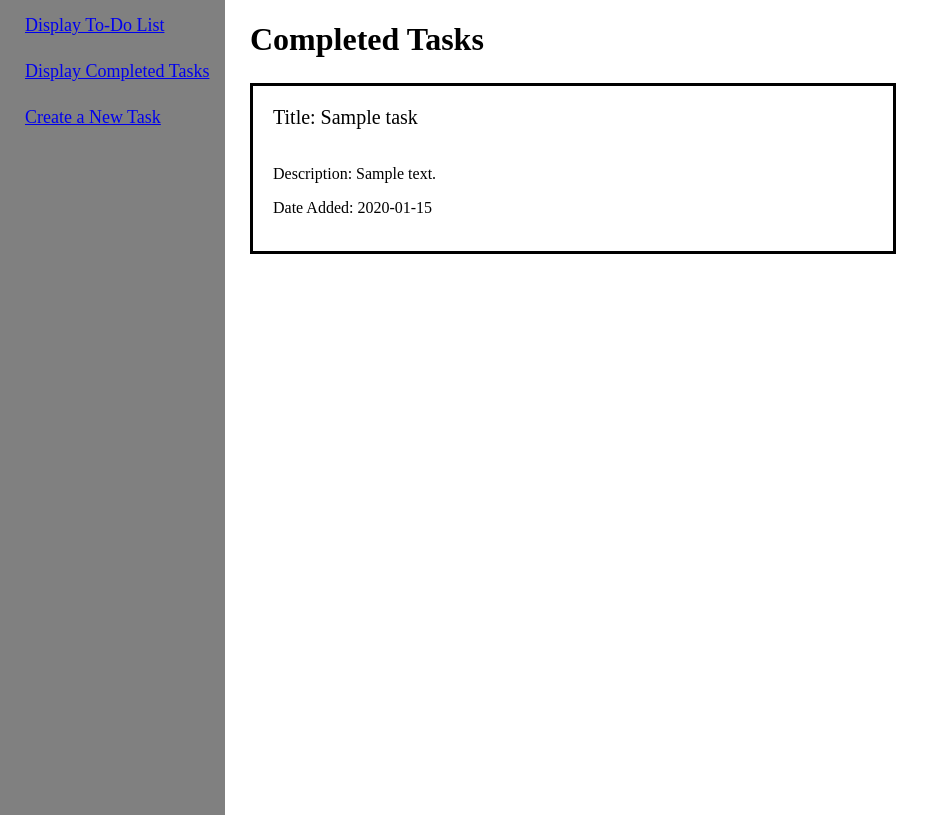
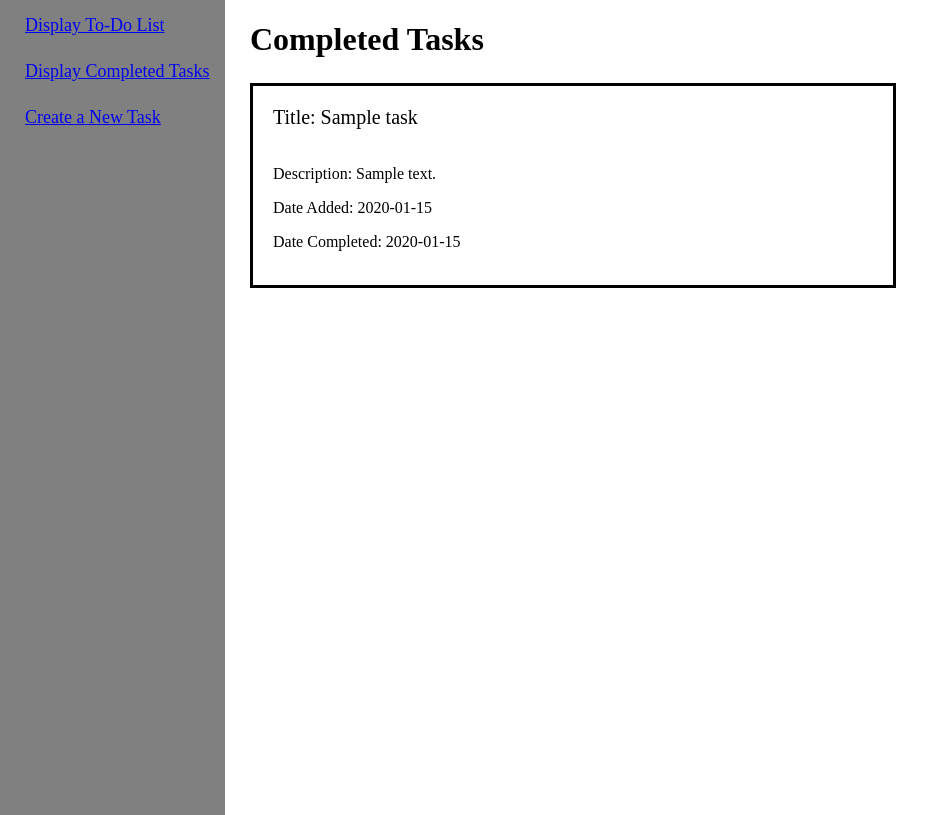
Before and after one commit to ATurner01/Flask-Work, a Flask app: page /completed in a window 1280 px wide. Shown: the whole page, without its empty margins (0-934 px from the left). Run offline with Flask 2, Linux system fonts and the light colour scheme; tables that the repository leaves empty hold one stand-in row (values such as "Sample post").

Commit message:
Added dateCompleted field to db.

```diff
--- a/coursework_1/app/models.py
+++ b/coursework_1/app/models.py
@@ -6,6 +6,7 @@ class Task(db.Model):
     description = db.Column(db.String(500), index=True, unique=True, nullable=True)
     date = db.Column(db.Date())
     completed = db.Column(db.Boolean)
+    dateCompleted = db.Column(db.Date())
 
     def __repr__(self):
-        return '%s, %s, %s, %s, %s' % (self.id, self.title, self.description, self.date, self.completed)
+        return '%s, %s, %s, %s, %s, %s' % (self.id, self.title, self.description, self.date, self.completed, self.dateCompleted)
--- a/coursework_1/app/templates/create_task.html
+++ b/coursework_1/app/templates/create_task.html
@@ -12,7 +12,7 @@
         Task Description: (Optional. Max 500 characters.)<br>
         {{ form.desc }}<br>
       </p>
-      <p><input type="submit" value="Task"></p>
+      <p><input type="submit" value="Create Task"></p>
     </form>
     {% with messages=get_flashed_messages() %}
       {% if messages %}
--- a/coursework_1/app/templates/view_completed.html
+++ b/coursework_1/app/templates/view_completed.html
@@ -6,7 +6,8 @@
       <div id="tasks">
         <p id="title">Title: {{ task.title }}</p>
         <p id="desc">Description: {{ task.description }}</p>
-        <p id="date">Date Added: {{ task.date }}</p><br>
+        <p id="date">Date Added: {{ task.date }}</p>
+        <p id="date">Date Completed: {{ task.dateCompleted }}</p><br>
       </div>
     {% endif %}
   {% endfor %}
--- a/coursework_1/app/views.py
+++ b/coursework_1/app/views.py
@@ -1,6 +1,7 @@
 from flask import render_template, flash, request, redirect
 from app import app, db, models
 from .forms import TaskForm, CompleteForm
+from sqlalchemy.exc import IntegrityError
 import datetime
 
 
@@ -31,11 +32,15 @@ def create_task():
     form = TaskForm()
 
     if form.validate_on_submit():
-        flash("Succesfully received form data.")
+        try:
+            task = models.Task(title=form.title.data, description=form.desc.data, date=datetime.date.today(), completed=False, dateCompleted=None)
+            db.session.add(task)
+            db.session.commit()
+            flash("Succesfully received form data.")
+        except IntegrityError:
+            db.session.rollback()
+            flash("Error. Cannot create task with the same title as an existing task.")
 
-        task = models.Task(title=form.title.data, description=form.desc.data, date=datetime.date.today(), completed=False)
-        db.session.add(task)
-        db.session.commit()
 
 
     return render_template("create_task.html",
@@ -46,6 +51,7 @@ def create_task():
 def update_record():
     id = request.form.getlist('id')
     models.Task.query.get(id[0]).completed = True
+    models.Task.query.get(id[0]).dateCompleted = datetime.date.today()
     db.session.commit()
 
     return redirect('/')
```
Also changed, not shown: coursework_1/migrations/versions/266b202766f0_.py (added, +28 -0 lines), 1 other file.
